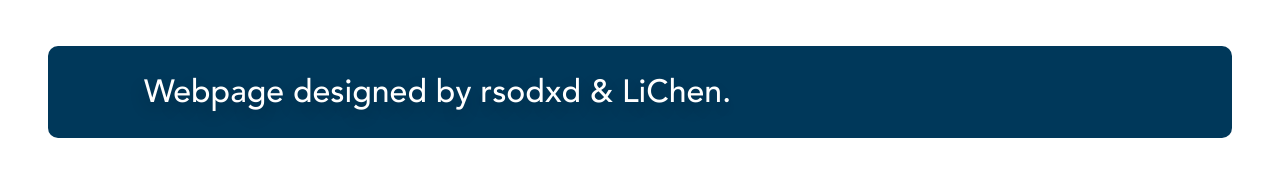
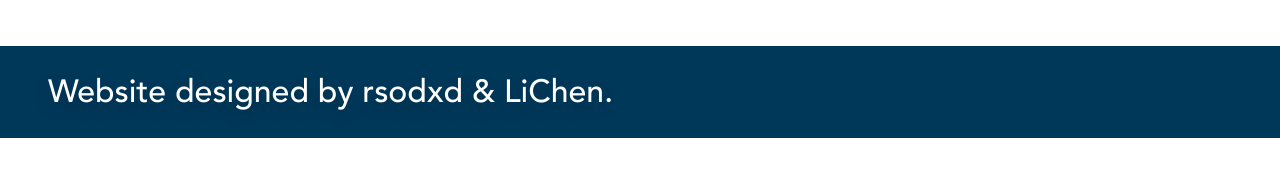
Before and after one commit to srcatt/xiaoyuanstd-react, a React (Create React App) app: page / in a window 1280 px wide. Shown: the part 1391-1568 px from the top of the page. After the commit the page ends 1529 px from the top, so only its background shows below. Built offline with nearby package versions, Linux system fonts and the light colour scheme.

Commit message:
Signed-off-by: rsodxd <thesourcecatt@outlook.com>

```diff
--- a/src/App.css
+++ b/src/App.css
@@ -52,7 +52,8 @@ h1 {
 	right: 0;
 	padding-left: 10%;
 	padding-right: 10%;
-	background-color: #ffffff;
+	background-color: rgba(255, 255, 255, 0.9);
+	backdrop-filter: blur(6px);
 	z-index: 9999;
 	user-select: none;
 	box-shadow: 0 0 50px rgba(0, 0, 0, 0.1);
@@ -128,12 +129,13 @@ h1 {
 	display: none;
 }
 
-.footer-content {
-	width: 100% !important;
-	border-radius: 10px !important;
-	background: rgb(0 56 90) !important;
-	padding-top: 1.5rem !important;
-	padding-bottom: 1.5rem !important;
+.footer {
+	position: relative;
+	max-width: 100%;
+	background: rgb(0, 56, 90);
+	padding-top: 1.5rem;
+	padding-bottom: 1.5rem;
+	padding-left: 3rem;
 }
 
 main {
--- a/src/App.js
+++ b/src/App.js
@@ -54,8 +54,8 @@ export default function App() {
 						<Route path="*" element={NotFound()} />
 					</Routes>
 				</Router>
-				<Footer />
 			</main>
+			<Footer />
 		</React.Fragment>
 	);
 }
--- a/src/components/Footer.js
+++ b/src/components/Footer.js
@@ -1,10 +1,8 @@
 export default function Footer() {
 	return (
-		<div className="footer section">
-			<div className="section-content footer-content">
-				<div className="title-group" style={{ color: '#FFFFFF' }}>
-					<h1 className="subtitle">Webpage designed by rsodxd & LiChen.</h1>
-				</div>
+		<div className="footer">
+			<div className="title-group" style={{ color: '#FFFFFF' }}>
+				<h1 className="subtitle">Website designed by rsodxd & LiChen.</h1>
 			</div>
 		</div>
 	);
```
